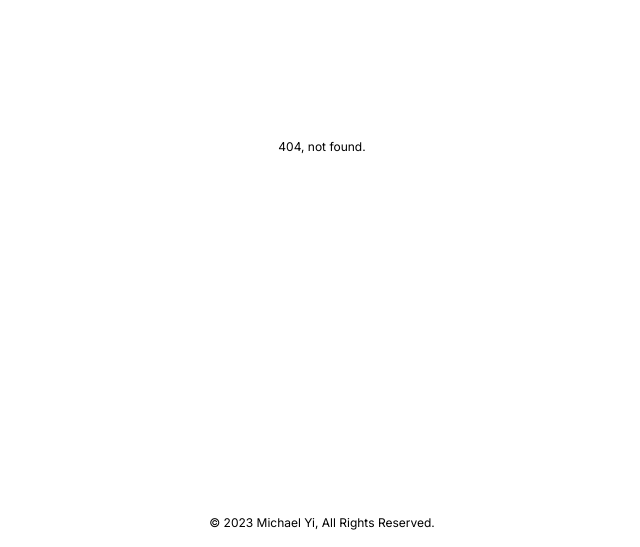
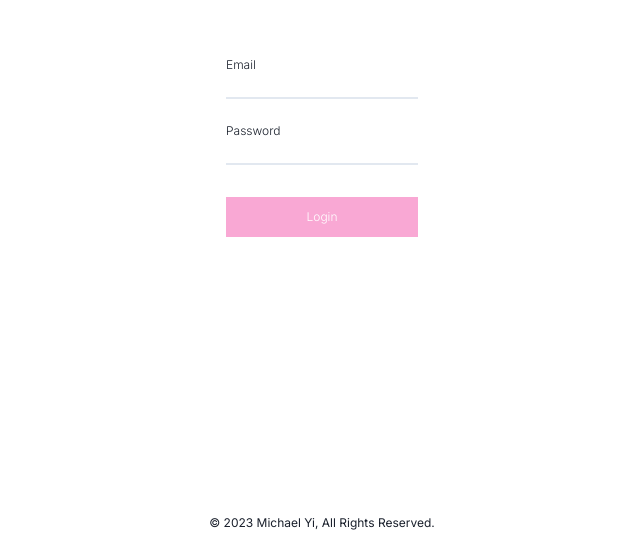
Before and after one commit to michaelhyi/personal-website, a Next.js app in the folder client/: page /login in a window 1280 px wide. Before the commit this address had no page. Shown: the part 253-800 px from the top of the page, without its empty margins (318-958 px from the left). Built offline with nearby package versions, Linux system fonts and the light colour scheme.

Commit message:
feat(auth): login functionality in client (#37) [MYC-61]

```diff
--- a/client/package.json
+++ b/client/package.json
@@ -10,6 +10,9 @@
     "prod": "next build && next start"
   },
   "dependencies": {
+    "@chakra-ui/react": "^2.8.1",
+    "@emotion/react": "^11.11.1",
+    "@emotion/styled": "^11.11.0",
     "@types/node": "20.4.7",
     "@types/react": "18.2.18",
     "@types/react-dom": "18.2.7",
@@ -18,10 +21,12 @@
     "date-fns": "^2.30.0",
     "eslint": "8.46.0",
     "eslint-config-next": "13.4.12",
+    "framer-motion": "^10.16.4",
     "next": "13.4.12",
     "postcss": "8.4.27",
     "react": "18.2.0",
     "react-dom": "18.2.0",
+    "react-hook-form": "^7.46.2",
     "react-icons": "^4.10.1",
     "tailwindcss": "3.3.3",
     "typescript": "5.1.6"
--- a/client/src/components/Loading.tsx
+++ b/client/src/components/Loading.tsx
@@ -1,7 +1,9 @@
+import { Spinner } from "@chakra-ui/react";
+
 const Loading = () => {
   return (
     <div className="flex h-full justify-center items-center">
-      <div>Loading...</div>
+      <Spinner size="xs" />
     </div>
   );
 };
--- a/client/src/pages/_app.tsx
+++ b/client/src/pages/_app.tsx
@@ -1,15 +1,11 @@
-import { Analytics } from "@vercel/analytics/react";
 import type { AppProps } from "next/app";
-import Metadata from "../metadata";
 import Providers from "../providers";
 import "../styles/globals.css";
 
 const App: React.FC<AppProps> = ({ Component, pageProps }) => {
   return (
     <Providers>
-      <Metadata />
       <Component {...pageProps} />
-      <Analytics />
     </Providers>
   );
 };
--- /dev/null
+++ b/client/src/pages/login.tsx
@@ -0,0 +1,67 @@
+import { useRouter } from "next/navigation";
+import { useCallback, useState } from "react";
+import { FieldValues, SubmitHandler, useForm } from "react-hook-form";
+import Footer from "../components/Footer";
+import { login } from "../services/api";
+import { Spinner } from "@chakra-ui/react";
+
+const Login = () => {
+  const router = useRouter();
+  const [submitting, setSubmitting] = useState(false);
+  const { register, handleSubmit } = useForm<FieldValues>({
+    defaultValues: {
+      email: "",
+      password: "",
+    },
+  });
+
+  const handleLogin: SubmitHandler<FieldValues> = useCallback(
+    async (data) => {
+      setSubmitting(true);
+      await login(data as { email: string; password: string })
+        .then(async (res) => {
+          console.log(res);
+          await localStorage.setItem("token", res.token);
+          router.push("/");
+        })
+        .catch()
+        .finally(() => setSubmitting(false));
+    },
+    [setSubmitting, router]
+  );
+
+  return (
+    <div className="h-full">
+      <div className="absolute top-1/2 left-1/2 transform -translate-x-1/2 -translate-y-1/2 text-xs font-light">
+        <div className="w-48">
+          <div>Email</div>
+          <input
+            className="border-b-2 w-full mt-2"
+            {...register("email")}
+            id="email"
+            disabled={submitting}
+          />
+          <div className="mt-6">Password</div>
+          <input
+            className="border-b-2 w-full mt-2"
+            {...register("password")}
+            id="password"
+            disabled={submitting}
+            type="password"
+          />
+          <button
+            onClick={(e) => handleSubmit(handleLogin)(e)}
+            className="text-center w-full py-3 bg-pink-300 text-white mt-8 duration-500 hover:opacity-50"
+          >
+            {submitting ? <Spinner size="xs" /> : "Login"}
+          </button>
+        </div>
+      </div>
+      <div className="absolute bottom-0 left-0 right-0">
+        <Footer />
+      </div>
+    </div>
+  );
+};
+
+export default Login;
--- a/client/src/providers/index.tsx
+++ b/client/src/providers/index.tsx
@@ -1,5 +1,8 @@
+import { ChakraProvider } from "@chakra-ui/react";
+import { Analytics } from "@vercel/analytics/react";
 import { Inter } from "next/font/google";
 import { ReactNode, useEffect, useState } from "react";
+import Metadata from "../metadata";
 
 interface Props {
   children: ReactNode;
@@ -16,7 +19,14 @@ const Providers: React.FC<Props> = ({ children }) => {
 
   if (!mounted) return <></>;
 
-  return <main className={font.className}>{children}</main>;
+  return (
+    <ChakraProvider resetCSS={false}>
+      <Metadata />
+      <Analytics />
+
+      <main className={font.className}>{children}</main>
+    </ChakraProvider>
+  );
 };
 
 export default Providers;
--- a/client/src/services/api.ts
+++ b/client/src/services/api.ts
@@ -9,3 +9,8 @@ export const readAllPosts = async () => {
   const res = await http("/post", "GET");
   return res.json();
 };
+
+export const login = async (data: { email: string; password: string }) => {
+  const res = await http("/auth/login", "POST", data);
+  return res.json();
+};
--- a/client/src/services/http.ts
+++ b/client/src/services/http.ts
@@ -5,7 +5,7 @@ export const http = async (url: string, method: string, body?: any) => {
     headers: {
       "Content-Type": method === "POST" ? "application/json" : "",
       Authorization:
-        url.includes("/post") && method === "GET"
+        (url.includes("/post") && method === "GET") || url.includes("/auth")
           ? ""
           : `Bearer ${localStorage.getItem("token")}`,
     },
```
Also changed, not shown: 1 other file (tests, documents, lock files or other folders).
